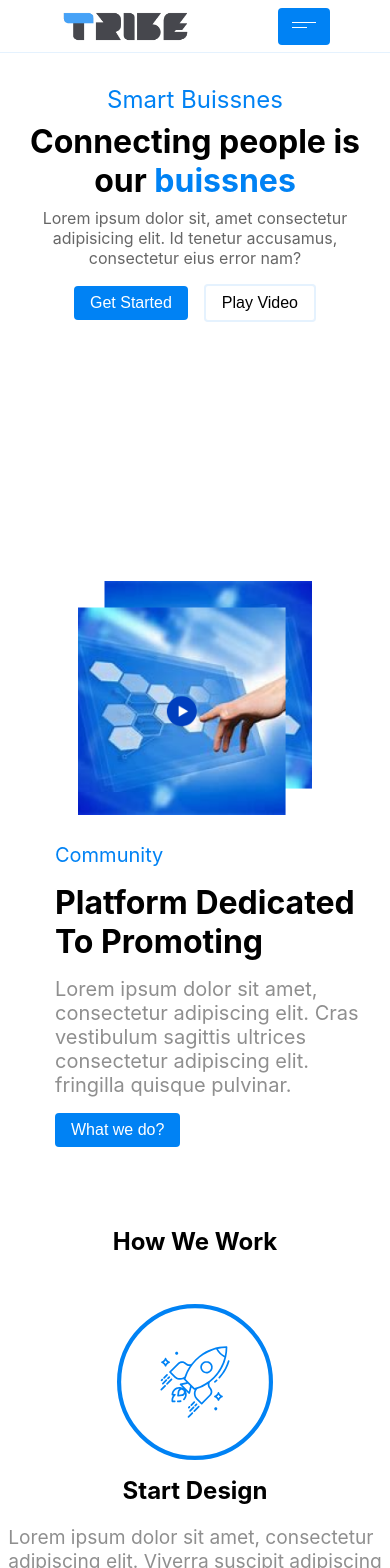
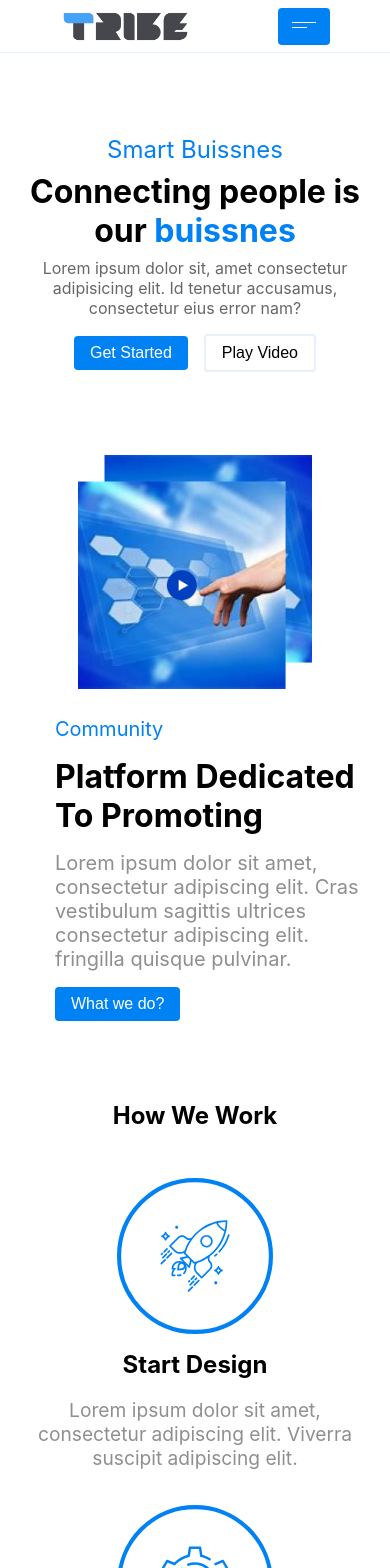
Before and after one commit to asqararslonov/company_site, a React (Create React App) app: page / in a window 390 px wide. Shown: the top 1568 px of the page. Built offline with nearby package versions, Linux system fonts and the light colour scheme.

Commit message:
git add .

```diff
--- a/src/App.css
+++ b/src/App.css
@@ -425,9 +425,12 @@
   }
 }
 @media screen and (max-width:650px) {
+  .header-logo> img{
+    height:4vh;
+  }
   .hero{
     flex-direction: column;
-    justify-content: flex-start;
+    justify-content: center;
     margin-top: 2rem;
     padding: 0 1rem;
   }
@@ -463,6 +466,10 @@
   .features-imgs>img{
     width: 40vw;
   }
+  .features-paragrf{
+    padding: 0 1rem;
+    text-align: center
+  }
   .card{
     margin: 3rem 1rem;
   }
@@ -477,10 +484,24 @@
   .footer-item + .footer-item{
     margin-left: 0;
   }
-  .header-logo> img{
-    height:4vh;
+
+}
+@media screen and (max-width:450px){
+  .hero{
+    height: 40vh;
+  }
+  .hero-title-text, .hero-title-text>.hero-blue-text{
+    font-size: 2.5rem;
+  }
+  .card-title{
+    font-size: 1.5rem;
+  }
+  .features{
+    margin: 5rem 0 3rem 0;
   }
 }
+
+/* Swiper Media Queries*/
 @media screen and (max-width:400px) {
   .hero-title-text {
     font-size: 2rem;
```
